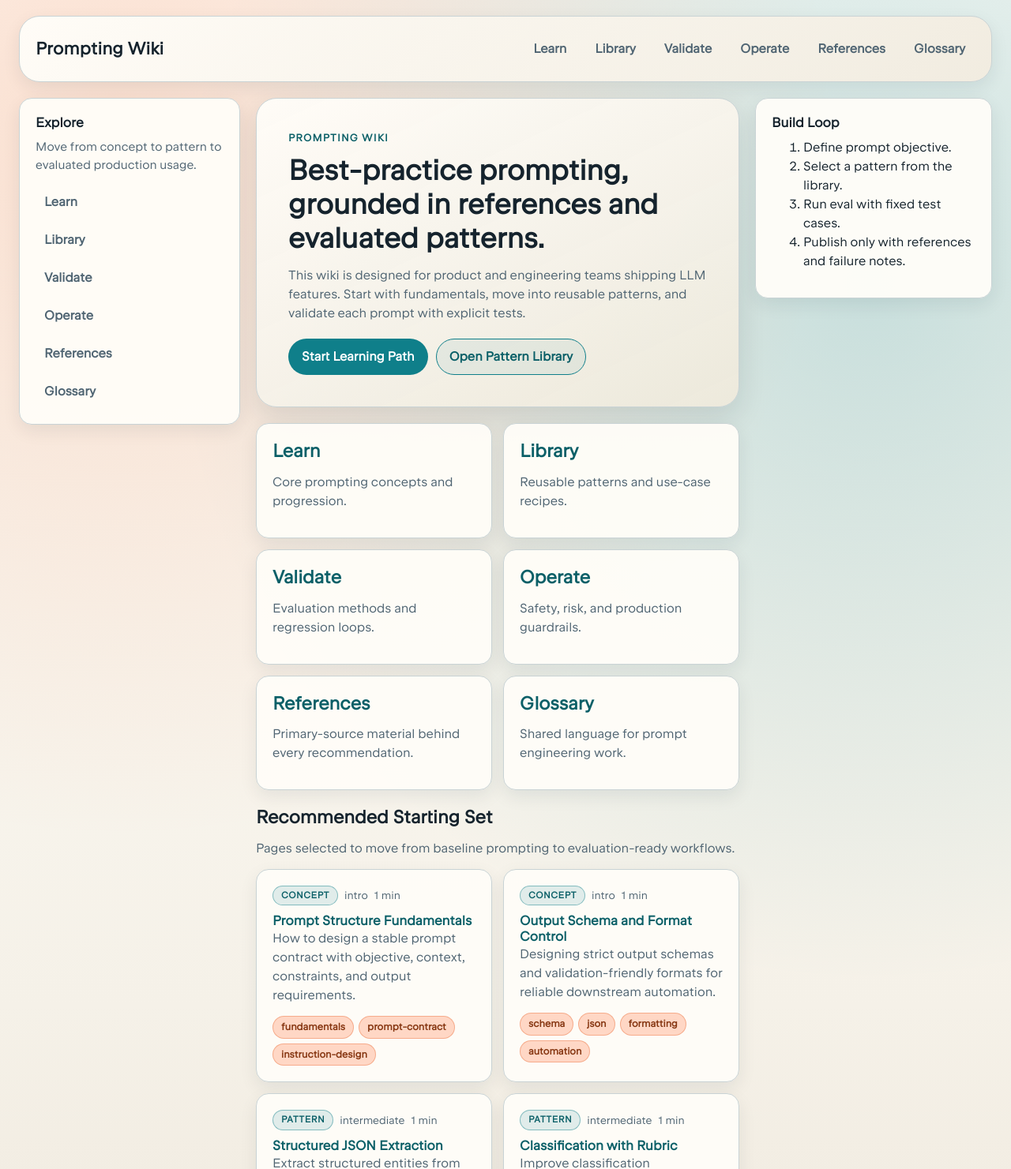
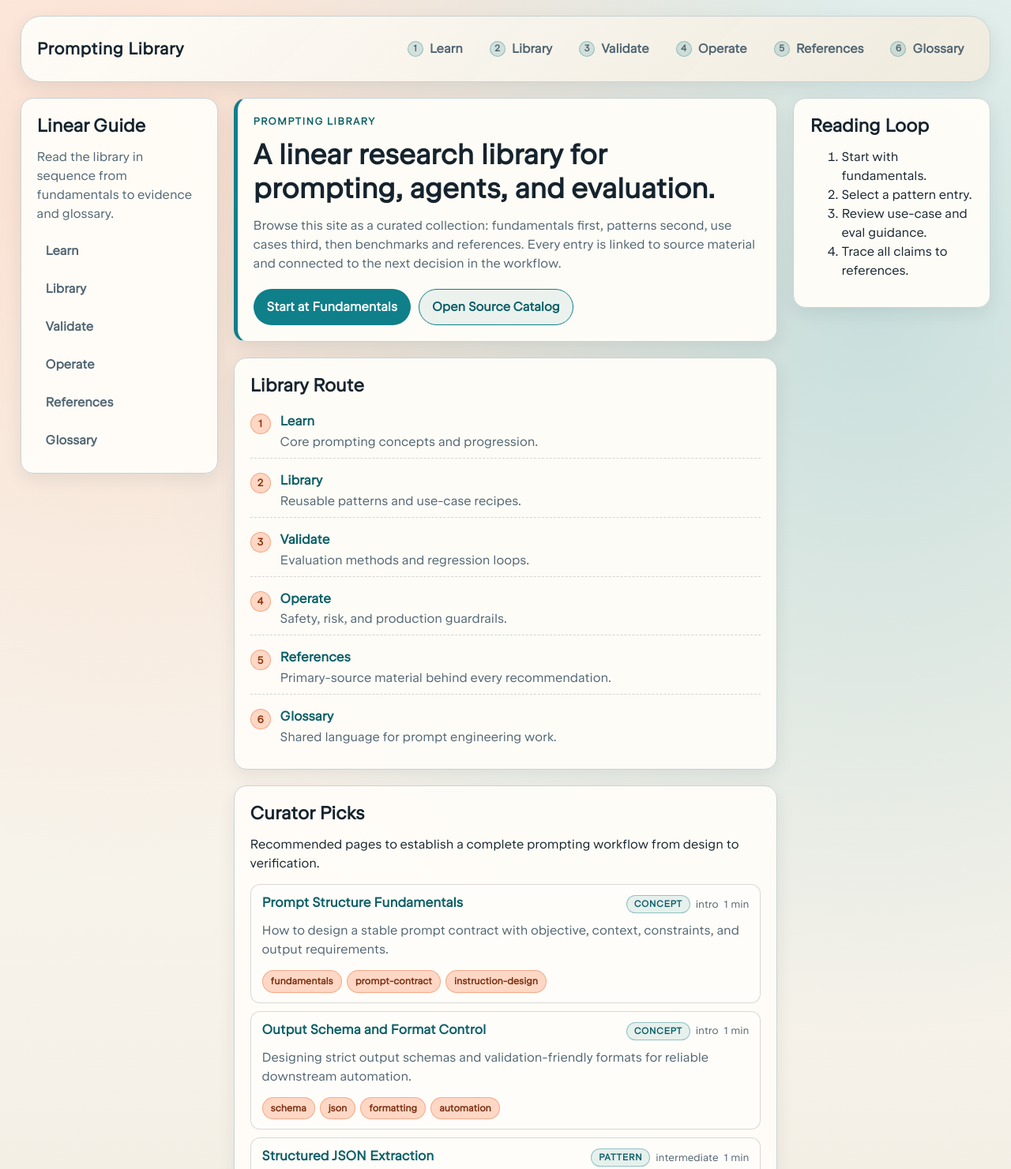
Before and after one commit to Ivan-Esau/PromptingWiki, a website built with Vite: page index.html in a window 1280 px wide. Shown: the top 1481 px of the page at 79% size. Built offline with nearby package versions, Linux system fonts and the light colour scheme.

Commit message:
Redesign UI as linear research library catalog

```diff
--- a/src/components/cards/pageCard.ts
+++ b/src/components/cards/pageCard.ts
@@ -13,17 +13,17 @@ export function renderPageCard(page: ContentPage): string {
   const tags = page.tags.slice(0, 4).map((tag) => `<span class="tag-chip">${escapeHtml(tag)}</span>`).join('');
 
   return `
-    <article class="page-card">
-      <header class="page-card-header">
-        <p class="meta-row">
+    <article class="page-card catalog-record">
+      <header class="record-head">
+        <h3 class="record-title"><a href="${toPageUrl(page.slug)}">${escapeHtml(page.title)}</a></h3>
+        <p class="record-meta">
           <span class="content-type-badge">${escapeHtml(formatTypeLabel(page.content_type))}</span>
           <span>${escapeHtml(page.difficulty)}</span>
           <span>${page.reading_time_minutes} min</span>
         </p>
-        <h3><a href="${toPageUrl(page.slug)}">${escapeHtml(page.title)}</a></h3>
       </header>
-      <p class="page-card-summary">${escapeHtml(page.summary)}</p>
-      <div class="tag-row">${tags}</div>
+      <p class="record-summary">${escapeHtml(page.summary)}</p>
+      <div class="tag-row record-tags">${tags}</div>
     </article>
   `;
 }
--- a/src/presentation/views/homeView.ts
+++ b/src/presentation/views/homeView.ts
@@ -4,37 +4,43 @@ import { renderPageCard } from '../components/pageCard';
 
 export function renderHomeView(model: HomeViewModel, sections: SectionMeta[]): string {
   const cards = model.recommended.map(renderPageCard).join('');
-  const sectionCards = sections
+  const sectionRows = sections
     .map(
-      (section) => `
-      <article class="overview-card">
-        <h2><a href="#/${section.key}">${section.title}</a></h2>
-        <p>${section.description}</p>
-      </article>
+      (section, index) => `
+      <li class="line-step">
+        <span class="line-index">${index + 1}</span>
+        <div class="line-content">
+          <h3><a href="#/${section.key}">${section.title}</a></h3>
+          <p>${section.description}</p>
+        </div>
+      </li>
     `
     )
     .join('');
 
   return `
-    <section class="hero">
-      <p class="eyebrow">Prompting Wiki</p>
-      <h1>Best-practice prompting, grounded in references and evaluated patterns.</h1>
+    <section class="hero library-hero">
+      <p class="eyebrow">Prompting Library</p>
+      <h1>A linear research library for prompting, agents, and evaluation.</h1>
       <p class="hero-copy">
-        This wiki is designed for product and engineering teams shipping LLM features.
-        Start with fundamentals, move into reusable patterns, and validate each prompt with explicit tests.
+        Browse this site as a curated collection: fundamentals first, patterns second, use cases third, then benchmarks and references.
+        Every entry is linked to source material and connected to the next decision in the workflow.
       </p>
-      <div class="hero-actions">
-        <a href="#/learn" class="action primary">Start Learning Path</a>
-        <a href="#/library" class="action secondary">Open Pattern Library</a>
+      <div class="hero-actions linear-actions">
+        <a href="#/learn" class="action primary">Start at Fundamentals</a>
+        <a href="#/references" class="action secondary">Open Source Catalog</a>
       </div>
     </section>
-    <section class="section-overview-grid">${sectionCards}</section>
-    <section>
+    <section class="linear-panel">
+      <h2>Library Route</h2>
+      <ol class="line-track">${sectionRows}</ol>
+    </section>
+    <section class="linear-panel">
       <div class="section-header-inline">
-        <h2>Recommended Starting Set</h2>
-        <p>Pages selected to move from baseline prompting to evaluation-ready workflows.</p>
+        <h2>Curator Picks</h2>
+        <p>Recommended pages to establish a complete prompting workflow from design to verification.</p>
       </div>
-      <div class="card-grid">${cards || '<p class="empty-state">No recommendations configured.</p>'}</div>
+      <div class="catalog-stack">${cards || '<p class="empty-state">No recommendations configured.</p>'}</div>
     </section>
   `;
 }
--- a/src/presentation/views/pageView.ts
+++ b/src/presentation/views/pageView.ts
@@ -20,7 +20,7 @@ export function renderPageView(model: ContentPageViewModel): string {
   return `
     <article class="content-article">
       <header class="article-header">
-        <p class="eyebrow">${escapeHtml(page.section)} / ${escapeHtml(page.subsection)}</p>
+        <p class="eyebrow">Entry / ${escapeHtml(page.section)} / ${escapeHtml(page.subsection)}</p>
         <h1>${escapeHtml(page.title)}</h1>
         <p class="article-summary">${escapeHtml(page.summary)}</p>
         <p class="meta-row">
@@ -37,8 +37,8 @@ export function renderPageView(model: ContentPageViewModel): string {
         ${renderReferenceList(page.references)}
       </section>
       <section>
-        <h2>Related Pages</h2>
-        <div class="card-grid compact">${relatedMarkup}</div>
+        <h2>Continue Reading</h2>
+        <div class="catalog-stack compact">${relatedMarkup}</div>
       </section>
     </article>
     <aside class="article-toc-panel">
--- a/src/presentation/views/rightRailView.ts
+++ b/src/presentation/views/rightRailView.ts
@@ -4,12 +4,12 @@ import { escapeHtml } from '../../utils/markdown';
 export function renderDefaultRightRail(): string {
   return `
     <section class="right-rail-card">
-      <h2>Build Loop</h2>
+      <h2>Reading Loop</h2>
       <ol>
-        <li>Define prompt objective.</li>
-        <li>Select a pattern from the library.</li>
-        <li>Run eval with fixed test cases.</li>
-        <li>Publish only with references and failure notes.</li>
+        <li>Start with fundamentals.</li>
+        <li>Select a pattern entry.</li>
+        <li>Review use-case and eval guidance.</li>
+        <li>Trace all claims to references.</li>
       </ol>
     </section>
   `;
@@ -22,7 +22,7 @@ export function renderRelatedRightRail(relatedPages: ContentPage[]): string {
 
   return `
     <section class="right-rail-card">
-      <h2>Related</h2>
+      <h2>Adjacent Entries</h2>
       ${links ? `<ul class="side-list">${links}</ul>` : '<p class="empty-state">No related links.</p>'}
     </section>
   `;
--- a/src/presentation/views/shellView.ts
+++ b/src/presentation/views/shellView.ts
@@ -15,9 +15,9 @@ function renderSectionLink(sectionKey: string, title: string, activeSection: Sec
 
 export function renderShellView(model: ShellViewModel, slots: ShellSlots): string {
   const topNav = model.sections
-    .map((section) => {
+    .map((section, index) => {
       const active = model.route.type === 'section' && model.route.section === section.key ? 'top-nav-link active' : 'top-nav-link';
-      return `<a href="#/${section.key}" class="${active}">${escapeHtml(section.title)}</a>`;
+      return `<a href="#/${section.key}" class="${active}"><span class="nav-order">${index + 1}</span>${escapeHtml(section.title)}</a>`;
     })
     .join('');
 
@@ -35,15 +35,15 @@ export function renderShellView(model: ShellViewModel, slots: ShellSlots): strin
       <header class="top-header">
         <div class="brand">
           <button type="button" class="menu-toggle" data-menu-toggle aria-label="Toggle menu">Menu</button>
-          <a href="#/" class="brand-link">Prompting Wiki</a>
+          <a href="#/" class="brand-link">Prompting Library</a>
         </div>
         <nav class="top-nav">${topNav}</nav>
       </header>
       <div class="layout-grid">
         <aside class="left-sidebar">
           <section class="side-panel">
-            <h2>Explore</h2>
-            <p class="side-panel-lead">Move from concept to pattern to evaluated production usage.</p>
+            <h2>Linear Guide</h2>
+            <p class="side-panel-lead">Read the library in sequence from fundamentals to evidence and glossary.</p>
             <nav class="section-nav">${sectionNav}</nav>
           </section>
           ${
--- a/src/styles/components.css
+++ b/src/styles/components.css
@@ -1,18 +1,19 @@
 .app-shell {
-  width: min(1460px, 100%);
+  width: min(1320px, 100%);
   margin: 0 auto;
-  padding: var(--space-4) clamp(14px, 2vw, 24px) var(--space-6);
+  padding: var(--space-4) clamp(14px, 2vw, 26px) var(--space-6);
 }
 
 .top-header {
   display: flex;
+  flex-wrap: wrap;
   align-items: center;
   justify-content: space-between;
-  gap: var(--space-4);
+  gap: var(--space-3);
   padding: var(--space-4);
   border: 1px solid var(--color-border);
   border-radius: var(--radius-lg);
-  background: linear-gradient(140deg, rgba(255, 253, 248, 0.97), rgba(242, 236, 224, 0.97));
+  background: linear-gradient(136deg, rgba(255, 253, 248, 0.98), rgba(240, 235, 222, 0.96));
   box-shadow: var(--shadow-soft);
 }
 
@@ -23,36 +24,10 @@
 }
 
 .brand-link {
-  font-size: clamp(1.2rem, 1.7vw, 1.7rem);
-  font-weight: 700;
-  letter-spacing: 0.01em;
+  font-size: clamp(1.2rem, 1.65vw, 1.6rem);
+  font-weight: 750;
   color: var(--color-ink);
-}
-
-.top-nav {
-  display: flex;
-  flex-wrap: wrap;
-  justify-content: flex-end;
-  gap: var(--space-2);
-}
-
-.top-nav-link {
-  padding: 8px 12px;
-  border-radius: 999px;
-  border: 1px solid transparent;
-  color: var(--color-ink-soft);
-  font-weight: 600;
-}
-
-.top-nav-link:hover {
-  border-color: var(--color-border);
-  text-decoration: none;
-}
-
-.top-nav-link.active {
-  border-color: var(--color-accent);
-  color: var(--color-accent-strong);
-  background: rgba(15, 127, 138, 0.08);
+  letter-spacing: 0.02em;
 }
 
 .menu-toggle {
@@ -65,11 +40,52 @@
   font-weight: 700;
 }
 
+.top-nav {
+  display: flex;
+  flex-wrap: wrap;
+  gap: 8px;
+}
+
+.top-nav-link {
+  display: inline-flex;
+  align-items: center;
+  gap: 8px;
+  border: 1px solid transparent;
+  border-radius: 999px;
+  padding: 8px 12px;
+  color: var(--color-ink-soft);
+  font-weight: 650;
+}
+
+.top-nav-link:hover {
+  border-color: var(--color-border);
+  text-decoration: none;
+}
+
+.top-nav-link.active {
+  border-color: var(--color-accent);
+  color: var(--color-accent-strong);
+  background: rgba(15, 127, 138, 0.1);
+}
+
+.nav-order {
+  display: inline-flex;
+  align-items: center;
+  justify-content: center;
+  min-width: 20px;
+  height: 20px;
+  border-radius: 999px;
+  background: rgba(15, 127, 138, 0.16);
+  border: 1px solid rgba(15, 127, 138, 0.35);
+  font-size: 0.72rem;
+  font-weight: 700;
+}
+
 .layout-grid {
   margin-top: var(--space-4);
   display: grid;
   gap: var(--space-4);
-  grid-template-columns: minmax(220px, 280px) minmax(0, 1fr) minmax(220px, 300px);
+  grid-template-columns: minmax(210px, 250px) minmax(0, 1fr) minmax(200px, 250px);
   align-items: start;
 }
 
@@ -81,108 +97,62 @@
   gap: var(--space-3);
 }
 
-.side-panel,
-.right-rail-card,
-.filter-panel,
-.overview-card,
-.page-card,
-.content-article,
-.article-toc-panel,
-.glossary-item {
-  border: 1px solid var(--color-border);
-  border-radius: var(--radius-md);
-  background: rgba(255, 253, 248, 0.95);
-  box-shadow: var(--shadow-soft);
-}
-
-.side-panel,
-.right-rail-card,
-.article-toc-panel {
-  padding: var(--space-4);
-}
-
-.side-panel h2,
-.right-rail-card h2,
-.article-toc-panel h2 {
-  margin-bottom: var(--space-2);
-  font-size: 1.05rem;
-}
-
-.side-panel-lead {
-  color: var(--color-ink-soft);
-  font-size: 0.95rem;
-}
-
-.section-nav {
-  display: grid;
-  gap: var(--space-1);
-}
-
-.section-link {
-  border: 1px solid transparent;
-  border-radius: 10px;
-  padding: 8px 10px;
-  color: var(--color-ink-soft);
-  font-weight: 600;
-}
-
-.section-link:hover {
-  background: var(--color-surface-strong);
-  text-decoration: none;
-}
-
-.section-link.active {
-  border-color: var(--color-accent);
-  color: var(--color-accent-strong);
-  background: rgba(15, 127, 138, 0.09);
-}
-
-.side-list {
-  list-style: none;
-  margin: 0;
-  padding: 0;
-  display: grid;
-  gap: 8px;
-}
-
-.side-list li a {
-  color: var(--color-ink-soft);
-}
-
 .content-area {
   display: grid;
   gap: var(--space-4);
 }
 
 .hero,
-.section-intro {
+.section-intro,
+.side-panel,
+.right-rail-card,
+.linear-panel,
+.content-article,
+.article-toc-panel,
+.filter-panel,
+.glossary-item {
   border: 1px solid var(--color-border);
-  border-radius: var(--radius-lg);
-  background: linear-gradient(155deg, rgba(255, 253, 248, 0.98), rgba(238, 233, 220, 0.95));
-  padding: clamp(22px, 4vw, 40px);
-  box-shadow: var(--shadow-card);
+  border-radius: var(--radius-md);
+  background: rgba(255, 253, 248, 0.96);
+  box-shadow: var(--shadow-soft);
+}
+
+.hero,
+.section-intro,
+.linear-panel,
+.content-article,
+.article-toc-panel,
+.filter-panel,
+.glossary-item,
+.side-panel,
+.right-rail-card {
+  padding: var(--space-4);
+}
+
+.library-hero {
+  border-left: 5px solid var(--color-accent);
 }
 
 .hero-copy,
-.section-intro p {
-  max-width: 72ch;
+.section-intro p,
+.side-panel-lead {
   color: var(--color-ink-soft);
 }
 
 .eyebrow {
   margin-bottom: var(--space-2);
-  font-weight: 800;
+  font-size: 0.79rem;
+  letter-spacing: 0.1em;
+  font-weight: 760;
   text-transform: uppercase;
-  letter-spacing: 0.09em;
   color: var(--color-accent-strong);
-  font-size: 0.8rem;
 }
 
 .hero-actions {
   margin-top: var(--space-4);
   display: flex;
+  gap: var(--space-2);
   flex-wrap: wrap;
-  gap: var(--space-2);
 }
 
 .action {
@@ -201,60 +171,142 @@
 }
 
 .action.primary:hover {
+  text-decoration: none;
   background: var(--color-accent-strong);
-  text-decoration: none;
 }
 
 .action.secondary {
   border-color: var(--color-accent);
   color: var(--color-accent-strong);
-  background: rgba(15, 127, 138, 0.07);
+  background: rgba(15, 127, 138, 0.08);
 }
 
-.section-overview-grid,
-.card-grid {
+.section-nav {
   display: grid;
-  gap: var(--space-3);
-  grid-template-columns: repeat(auto-fit, minmax(250px, 1fr));
+  gap: 6px;
 }
 
-.overview-card,
-.page-card,
-.glossary-item {
-  padding: var(--space-4);
+.section-link {
+  border: 1px solid transparent;
+  border-radius: 9px;
+  padding: 8px 10px;
+  color: var(--color-ink-soft);
+  font-weight: 650;
 }
 
-.overview-card p,
-.page-card-summary {
+.section-link:hover {
+  text-decoration: none;
+  background: var(--color-surface-strong);
+}
+
+.section-link.active {
+  border-color: var(--color-accent);
+  color: var(--color-accent-strong);
+  background: rgba(15, 127, 138, 0.09);
+}
+
+.line-track {
+  list-style: none;
+  margin: 0;
+  padding: 0;
+  display: grid;
+  gap: 10px;
+}
+
+.line-step {
+  display: grid;
+  grid-template-columns: 28px minmax(0, 1fr);
+  gap: 10px;
+  align-items: start;
+  padding: 8px 0;
+  border-bottom: 1px dashed rgba(21, 35, 45, 0.18);
+}
+
+.line-step:last-child {
+  border-bottom: none;
+}
+
+.line-index {
+  display: inline-flex;
+  align-items: center;
+  justify-content: center;
+  width: 26px;
+  height: 26px;
+  border-radius: 999px;
+  border: 1px solid rgba(233, 106, 50, 0.45);
+  background: var(--color-highlight-soft);
+  color: #8a330a;
+  font-size: 0.8rem;
+  font-weight: 700;
+}
+
+.line-content h3 {
+  margin-bottom: 4px;
+}
+
+.line-content p {
+  color: var(--color-ink-soft);
+  margin: 0;
+}
+
+.catalog-stack {
+  display: grid;
+  gap: 10px;
+}
+
+.catalog-record {
+  border: 1px solid rgba(21, 35, 45, 0.16);
+  border-radius: 12px;
+  padding: 12px 14px;
+  background: #fffdf9;
+}
+
+.record-head {
+  display: flex;
+  flex-wrap: wrap;
+  align-items: baseline;
+  justify-content: space-between;
+  gap: 8px 14px;
+}
+
+.record-title {
+  margin: 0;
+  font-size: 1.05rem;
+}
+
+.record-meta,
+.meta-row {
+  margin: 0;
+  display: flex;
+  flex-wrap: wrap;
+  align-items: center;
+  gap: 7px;
+  color: var(--color-ink-soft);
+  font-size: 0.82rem;
+}
+
+.record-summary,
+.article-summary {
+  margin-top: 10px;
   color: var(--color-ink-soft);
 }
 
-.page-card-header h3 {
-  margin: 0;
-}
-
-.meta-row {
-  display: flex;
-  flex-wrap: wrap;
-  align-items: center;
-  gap: 8px;
-  margin-bottom: var(--space-2);
-  font-size: 0.85rem;
-  color: var(--color-ink-soft);
+.record-tags {
+  margin-top: 8px;
 }
 
 .content-type-badge {
   display: inline-flex;
   align-items: center;
   border-radius: 999px;
-  padding: 3px 10px;
-  border: 1px solid rgba(15, 127, 138, 0.45);
-  background: rgba(15, 127, 138, 0.12);
+  padding: 2px 9px;
+  border: 1px solid rgba(15, 127, 138, 0.4);
+  background: rgba(15, 127, 138, 0.1);
   color: var(--color-accent-strong);
-  font-weight: 700;
   text-transform: uppercase;
   letter-spacing: 0.04em;
   font-size: 0.72rem;
+  font-weight: 700;
 }
 
 .tag-row {
@@ -268,25 +320,16 @@
   align-items: center;
   border-radius: 999px;
   background: var(--color-highlight-soft);
-  border: 1px solid rgba(233, 106, 50, 0.4);
-  color: #853510;
+  border: 1px solid rgba(233, 106, 50, 0.42);
+  color: #7a2f10;
   padding: 4px 10px;
-  font-size: 0.78rem;
+  font-size: 0.76rem;
   font-weight: 700;
 }
 
-.section-header-inline {
-  margin-bottom: var(--space-3);
-}
-
-.section-header-inline p {
-  color: var(--color-ink-soft);
-}
-
 .filter-panel {
-  padding: var(--space-4);
   display: grid;
-  gap: var(--space-3);
+  gap: 12px;
   grid-template-columns: repeat(auto-fit, minmax(180px, 1fr));
 }
 
@@ -301,27 +344,21 @@
 .filter-panel select {
   border: 1px solid var(--color-border);
   border-radius: var(--radius-sm);
+  padding: 10px 12px;
   background: #fff;
-  padding: 10px 12px;
   font-family: var(--font-sans);
   color: var(--color-ink);
 }
 
 .results-count {
-  margin-bottom: var(--space-3);
+  margin-bottom: var(--space-2);
+  color: var(--color-ink-soft);
   font-weight: 700;
-  color: var(--color-ink-soft);
 }
 
 .content-article {
-  padding: clamp(20px, 3vw, 36px);
   display: grid;
   gap: var(--space-4);
-}
-
-.article-summary {
-  color: var(--color-ink-soft);
-  max-width: 72ch;
 }
 
 .article-body {
@@ -341,9 +378,9 @@
 
 .article-body blockquote {
   margin: 0;
-  padding: 12px 16px;
+  padding: 12px 14px;
   border-left: 4px solid var(--color-accent);
-  background: rgba(15, 127, 138, 0.09);
+  background: rgba(15, 127, 138, 0.1);
   border-radius: 0 var(--radius-sm) var(--radius-sm) 0;
 }
 
@@ -351,13 +388,13 @@
   margin: 0;
   border: 1px solid #1f3f4c;
   border-radius: var(--radius-sm);
-  background: #112630;
-  color: #f1fbff;
+  background: #132b36;
+  color: #f4fdff;
   padding: 14px;
 }
 
 .article-body code {
-  background: rgba(15, 127, 138, 0.1);
+  background: rgba(15, 127, 138, 0.12);
   border-radius: 6px;
   padding: 1px 6px;
 }
@@ -372,43 +409,65 @@
   padding: 0;
   list-style: none;
   display: grid;
-  gap: 10px;
+  gap: 9px;
 }
 
-.reference-list li {
-  display: flex;
-  flex-wrap: wrap;
-  align-items: center;
+.reference-record {
+  display: grid;
+  grid-template-columns: 30px minmax(0, 1fr);
   gap: 8px;
   padding: 10px 12px;
   border: 1px solid var(--color-border);
-  border-radius: var(--radius-sm);
+  border-radius: 10px;
   background: #fff;
 }
 
+.reference-index {
+  color: var(--color-ink-soft);
+  font-weight: 700;
+}
+
+.reference-body {
+  display: grid;
+  gap: 6px;
+}
+
+.reference-meta-line {
+  margin: 0;
+  display: flex;
+  flex-wrap: wrap;
+  gap: 6px;
+}
+
 .source-pill {
+  display: inline-flex;
+  align-items: center;
   border: 1px solid var(--color-border);
   border-radius: 999px;
   padding: 2px 8px;
-  font-size: 0.74rem;
+  font-size: 0.73rem;
+  color: var(--color-ink-soft);
   font-weight: 700;
-  color: var(--color-ink-soft);
 }
 
 .reference-usage-list {
   margin: 0;
-  padding-left: 20px;
+  padding-left: 18px;
   color: var(--color-ink-soft);
 }
 
-.card-grid.compact .page-card {
-  box-shadow: none;
+.ledger-list li {
+  margin-bottom: 10px;
+}
+
+.ledger-list li p {
+  margin: 4px 0 0;
 }
 
 .article-toc-panel .toc-list {
+  list-style: none;
   margin: 0;
   padding: 0;
-  list-style: none;
   display: grid;
   gap: 6px;
 }
@@ -434,20 +493,41 @@
   padding-left: 18px;
 }
 
+.side-list {
+  list-style: none;
+  margin: 0;
+  padding: 0;
+  display: grid;
+  gap: 8px;
+}
+
+.side-list li a {
+  color: var(--color-ink-soft);
+}
+
 .glossary-grid {
   display: grid;
-  gap: var(--space-3);
-  grid-template-columns: repeat(auto-fit, minmax(260px, 1fr));
+  gap: 10px;
+  grid-template-columns: 1fr;
 }
 
-.empty-state {
+.glossary-item h2 {
+  margin-bottom: 8px;
+}
+
+.glossary-item p {
   color: var(--color-ink-soft);
   margin: 0;
 }
 
-@media (max-width: 1120px) {
+.empty-state {
+  margin: 0;
+  color: var(--color-ink-soft);
+}
+
+@media (max-width: 1080px) {
   .layout-grid {
-    grid-template-columns: minmax(200px, 250px) minmax(0, 1fr);
+    grid-template-columns: minmax(200px, 230px) minmax(0, 1fr);
   }
 
   .right-sidebar {
@@ -467,7 +547,6 @@
 
   .top-nav {
     width: 100%;
-    justify-content: flex-start;
   }
 
   .layout-grid {
```
Also changed, not shown: src/components/references/referenceList.ts (+17 -5 lines), src/presentation/views/libraryView.ts (+6 -6 lines), src/presentation/views/referencesView.ts (+9 -9 lines), src/presentation/views/sectionView.ts (+4 -3 lines).
